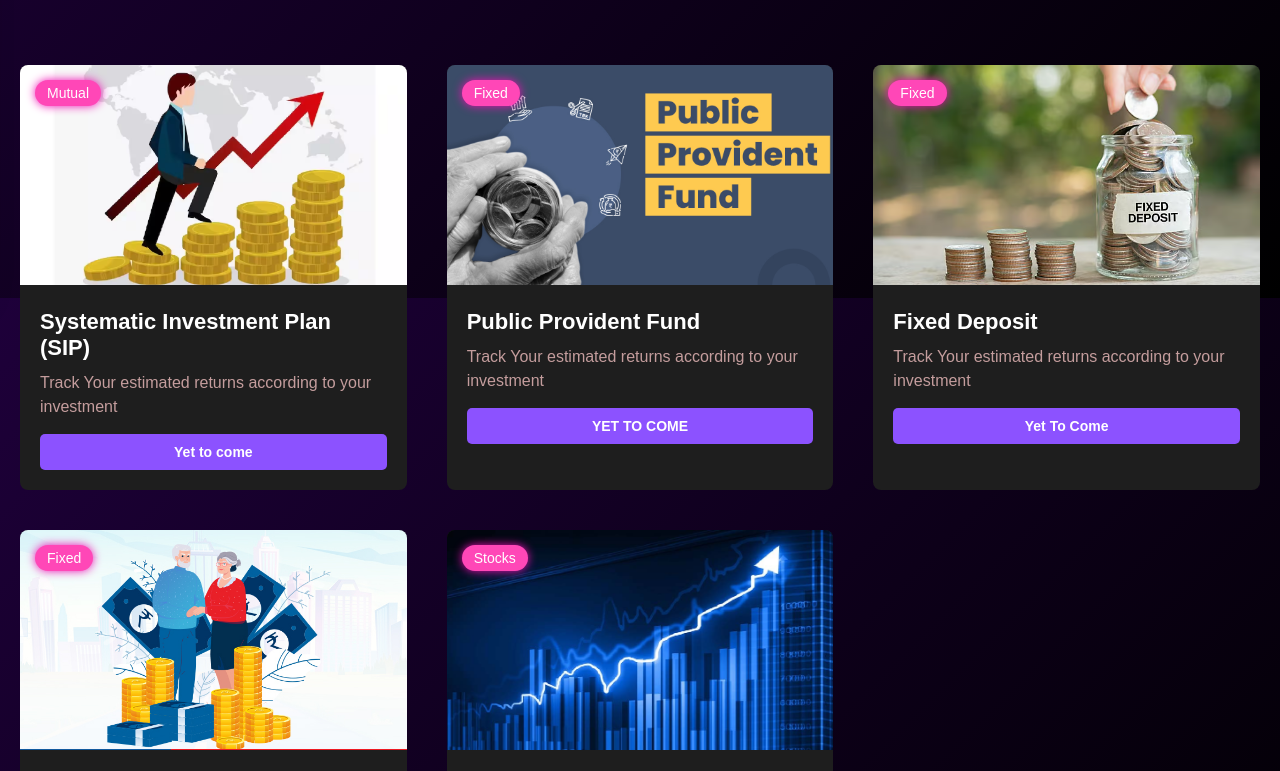
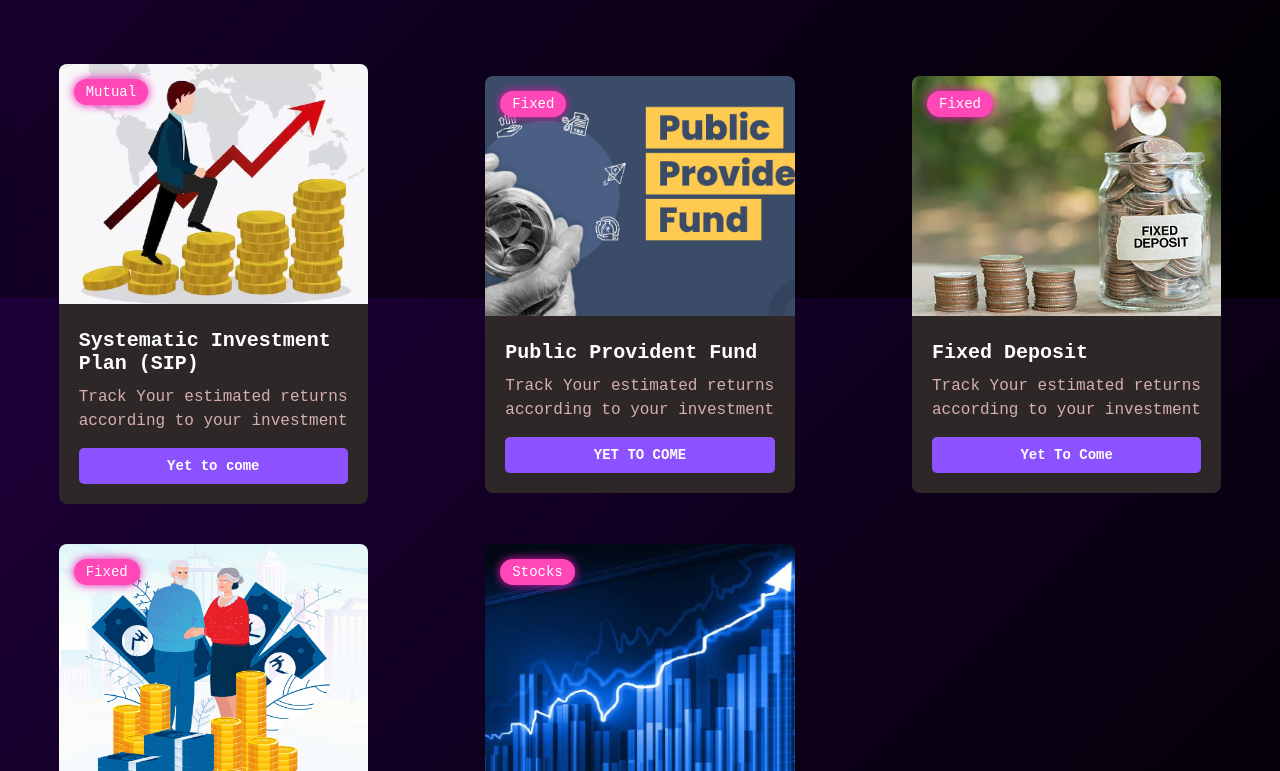
Before and after one commit to Dharun-2k7/ReturnTracker, a website: page index.html in a window 1280 px wide. Shown: the part 502-1273 px from the top of the page. Drawn offline with Linux system fonts and the light colour scheme.

Commit message:
Error rectified

```diff
--- /dev/null
+++ b/package.json
@@ -0,0 +1,5 @@
+{
+  "dependencies": {
+    "@vercel/analytics": "^1.5.0"
+  }
+}
--- a/styles.css
+++ b/styles.css
@@ -3,12 +3,14 @@
             padding: 0;
             box-sizing: border-box;
             font-family: 'Arial', sans-serif;
+            font-family: 'Courier New', Courier, monospace;
         }
         body {
           background: linear-gradient(135deg, #1e003a, #000000);
           background-attachment: fixed;
          background-repeat: no-repeat;
          color: #fff;
+
         }
 
         header {
@@ -160,6 +162,7 @@
             margin: 0;
         }
 
+
         .main-content {
             text-align: center;
             padding: 50px 10%;
@@ -285,10 +288,10 @@
         }
 
         .project-card {
-            width: 100%;
+            width: 80%;
             max-width: 400px;
-            margin: 0 auto;
-            background-color: #1e1e1e;
+            margin:  auto;
+            background-color: #2d2727;
             border-radius: 8px;
             overflow: hidden;
             transition: transform 0.3s;
@@ -309,7 +312,7 @@
 
         .project-image {
             width: 100%;
-            height: 220px;
+            height: 240px;
             object-fit: cover;
         }
 
@@ -318,13 +321,13 @@
         }
 
         .project-title {
-            font-size: 22px;
+            font-size: 20px;
             color: #fff;
             margin-bottom: 10px;
         }
 
         .project-description {
-            color: #c49d9d;
+            color: #d6afaf;
             margin-bottom: 15px;
             font-size: 16px;
             line-height: 1.5;
```
Also changed, not shown: 1 other file.
